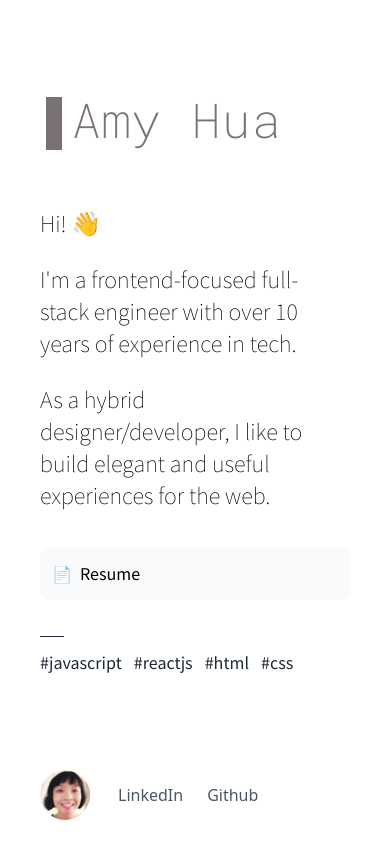
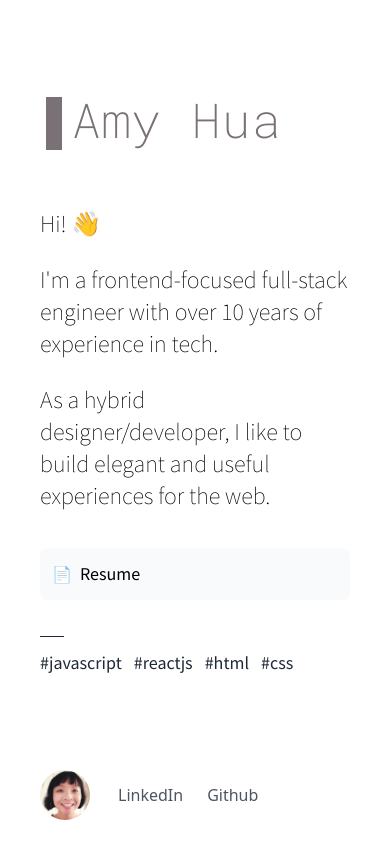
Before and after one commit to amyhua/amyhua.github.io, a Next.js app: page / in a window 390 px wide. Built offline with nearby package versions, Linux system fonts and the light colour scheme.

Commit message:
tweak padding

```diff
--- a/pages/index.tsx
+++ b/pages/index.tsx
@@ -50,7 +50,7 @@ export default function Home() {
               Amy Hua
             </h1>
             <div className={classNames(
-              "my-6 text-2xl sm:text-xl pt-4 pr-2 box-border",
+              "my-6 text-2xl sm:text-xl pt-4 sm:pr-2 box-border",
               sourceSansProLight.className,
             )}>
               <div className="my-6">
```
